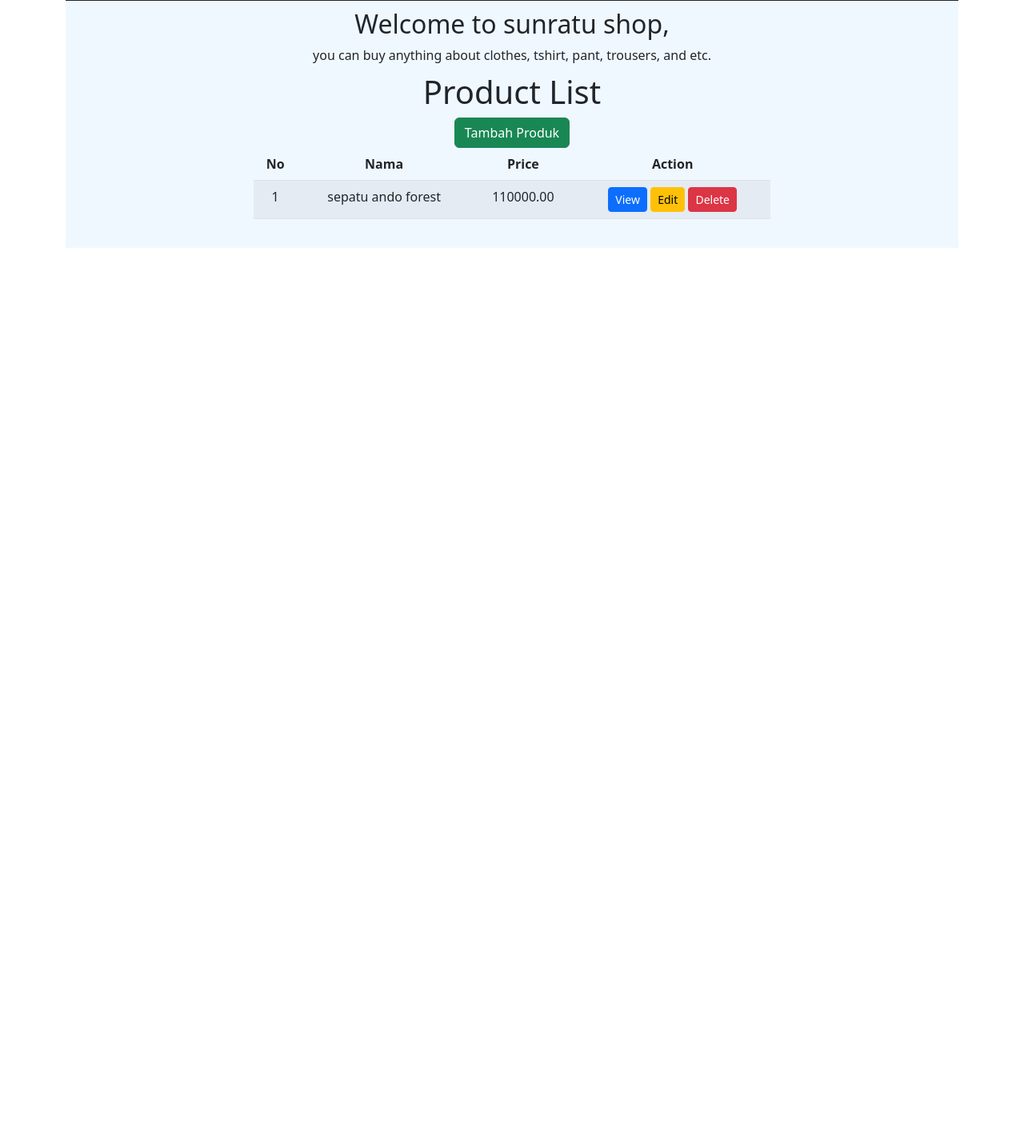
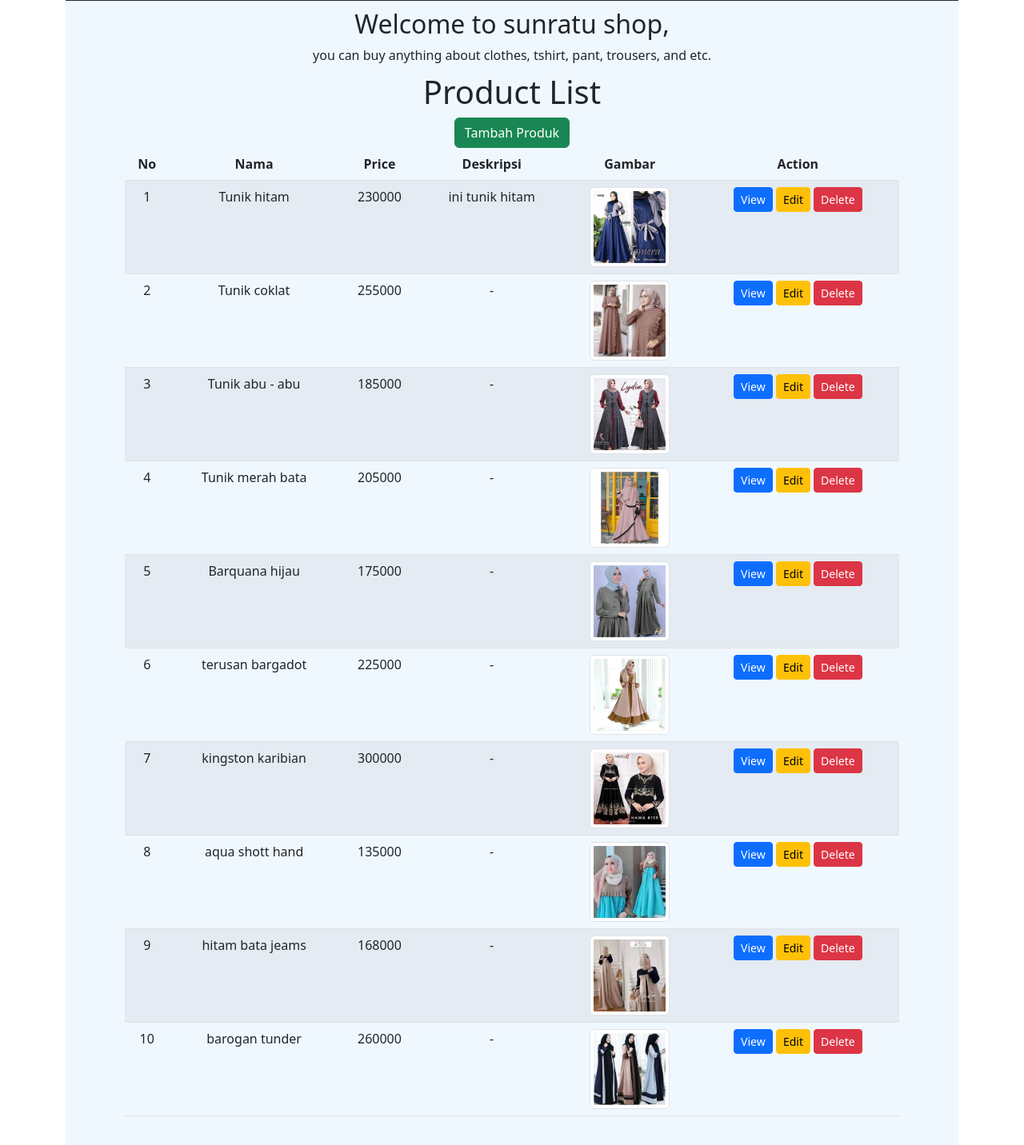
Before and after one commit to akatechindonesia/DJANGO-CRUD, a Django app: page /products/ in a window 1280 px wide. Shown: the part 155-1587 px from the top of the page at 80% size. Before the commit the page ends 800 px from the top, so only its background shows below. Run offline with Django 4.2, Linux system fonts and the light colour scheme; data comes from the database, SQL or seed files in the repository.

Commit message:
add image upload

```diff
--- a/myproject/myapp/forms.py
+++ b/myproject/myapp/forms.py
@@ -5,10 +5,10 @@ from .models import Member
 class ProductForm(forms.ModelForm):
     class Meta:
         model = Product
-        fields = ('name', 'price')
+        fields = ('name', 'price','deskripsi','image')
 
 
 class MemberForm(forms.ModelForm):
     class Meta:
         model = Member
-        fields = ('name', 'email')
+        fields = ('name','gender','phone','email')
--- a/myproject/myapp/models.py
+++ b/myproject/myapp/models.py
@@ -1,7 +1,9 @@
 from django.db import models
 
 class Member(models.Model):
-    name = models.CharField(max_length=100)
+    name = models.CharField(max_length=50)
+    gender = models.CharField(max_length=10, null=True, blank=True)
+    phone = models.CharField(max_length=12, null=True, blank=True)
     email = models.EmailField(unique=True)
 
     def __str__(self):
@@ -9,7 +11,9 @@ class Member(models.Model):
 
 class Product(models.Model):
     name = models.CharField(max_length=100)
-    price = models.DecimalField(max_digits=8, decimal_places=2)
+    price = models.DecimalField(max_digits=8, decimal_places=0)
+    deskripsi = models.CharField(max_length=100, null=True, blank=True)
+    image = models.ImageField(upload_to='', null=True, blank=True)
 
     def __str__(self):
         return self.name
--- a/myproject/myapp/templates/myapp/member_list.html
+++ b/myproject/myapp/templates/myapp/member_list.html
@@ -15,11 +15,13 @@ Sunratu-Django
         <div class="row" style="padding: 10px">
             <h1>Member List</h1>
             <a href="{% url 'member_create' %}"><button class="btn btn-success">Tambah Member</button></a>
-            <table class="table table-striped" style="width: 60%;" align="center">
+            <table class="table table-striped" style="width: 80%;" align="center">
                 <thead>
                 <tr>
                     <th>No</th>
                     <th>Nama</th>
+                    <th>Gender</th>
+                    <th>Phone</th>
                     <th>Email</th>
                     <th>Action</th>
                 </tr>
@@ -29,6 +31,8 @@ Sunratu-Django
                 <tr>
                     <td>{{ forloop.counter }}</td>
                     <td>{{ member.name }}</td>
+                    <td>{{ member.gender }}</td>
+                    <td>{{ member.phone }}</td>
                     <td>{{ member.email }}</td>
                     <td>
                         <a href="{% url 'member_detail' member.id %}" class="btn btn-primary btn-sm">View</a>
--- a/myproject/myapp/templates/myapp/product_create.html
+++ b/myproject/myapp/templates/myapp/product_create.html
@@ -7,7 +7,7 @@ Sunratu-Django
 {% block content %}
 
     <h1>Create Product</h1>
-    <form method="POST">
+    <form method="POST" enctype="multipart/form-data">
         {% csrf_token %}
         {{ form.as_p }}
         <input type="submit" value="Create">
--- a/myproject/myapp/templates/myapp/product_list.html
+++ b/myproject/myapp/templates/myapp/product_list.html
@@ -15,12 +15,14 @@ Sunratu-Django
           <div class="row" style="padding: 10px">
             <h1>Product List</h1>
               <a href="{% url 'product_create' %}"><button class="btn btn-success">Tambah Produk</button></a>
-              <table class="table table-striped" style="width: 60%;" align="center">
+              <table class="table table-striped" style="width: 90%;" align="center">
                   <thead>
                   <tr>
                       <th>No</th>
                       <th>Nama</th>
                       <th>Price</th>
+                      <th>Deskripsi</th>
+                      <th>Gambar</th>
                       <th>Action</th>
                   </tr>
               </thead>
@@ -30,6 +32,10 @@ Sunratu-Django
                       <td>{{ forloop.counter }}</td>
                       <td>{{ product.name }}</td>
                       <td>{{ product.price }}</td>
+                      <td>{{ product.deskripsi }}</td>
+                      <td>
+<img src="/media/{{ product.image }}" style="width: 100px;" class="img-thumbnail rounded" alt="{{ product.image }}" />
+                        </td>
                       <td>
                           <a href="{% url 'product_detail' product.id %}" class="btn btn-primary btn-sm">View</a>
                         <a href="{% url 'product_update' product.id %}" class="btn btn-warning btn-sm">Edit</a>
--- a/myproject/myapp/views.py
+++ b/myproject/myapp/views.py
@@ -8,13 +8,14 @@ from django.conf import settings
 import os
 
 def home(request):
-    gambar_home_atas = ["1.jpg", "2.webp", "3.jpg", "4.jpeg", "5.jpeg"]
-    gambar_home_bawah = ["6.jpg", "7.jpg", "8.jpg", "9.jpg", "10.jpg"]
+    all_products = Product.objects.all()[:10]  # Retrieve the first 10 products
+    products_part1 = all_products[:5]  # Retrieve the first 5 products
+    products_part2 = all_products[5:]  # Retrieve the remaining 5 products
     media_url = settings.MEDIA_URL
     context = {
         'media_url':media_url,
-        'gambar_home_atas': gambar_home_atas,
-        'gambar_home_bawah': gambar_home_bawah,
+        'products_part1': products_part1,
+        'products_part2': products_part2,
     }
     return render(request, 'myapp/home.html', context)
 
@@ -29,7 +30,7 @@ def product_detail(request, pk):
 
 def product_create(request):
     if request.method == 'POST':
-        form = ProductForm(request.POST)
+        form = ProductForm(request.POST, request.FILES)
         if form.is_valid():
             form.save()
             return redirect('product_list')
@@ -51,6 +52,8 @@ def product_update(request, pk):
 def product_delete(request, pk):
     product = get_object_or_404(Product, pk=pk)
     if request.method == 'POST':
+        if product.image:
+            product.image.delete()
         product.delete()
         return redirect('product_list')
     return render(request, 'myapp/product_delete.html', {'product': product})
```
Also changed, not shown: myproject/myapp/templates/myapp/home.html (+4 -4 lines), myproject/db.sqlite3, myproject/myapp/migrations/0002_member_gender_member_phone_product_deskripsi_and_more.py (added).
